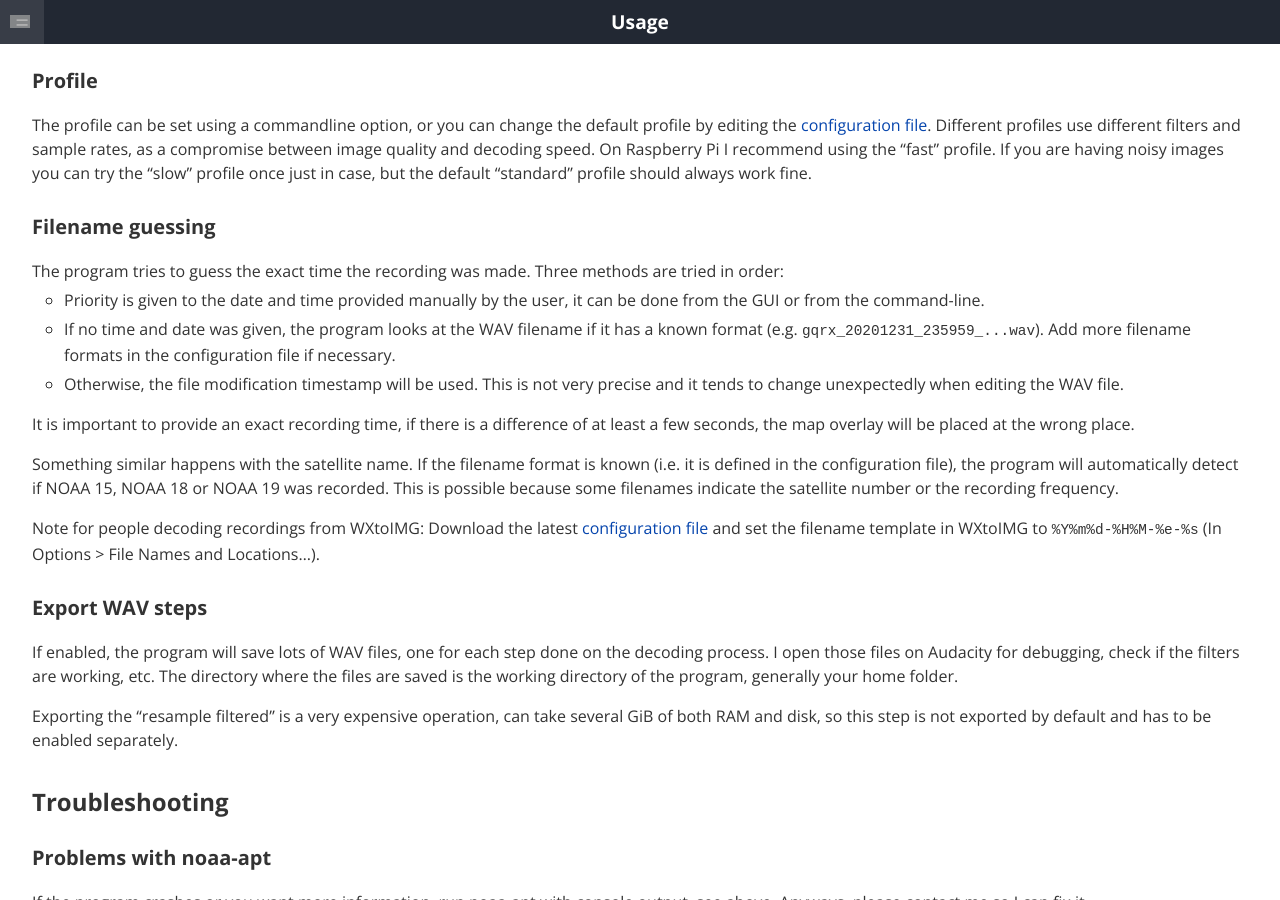
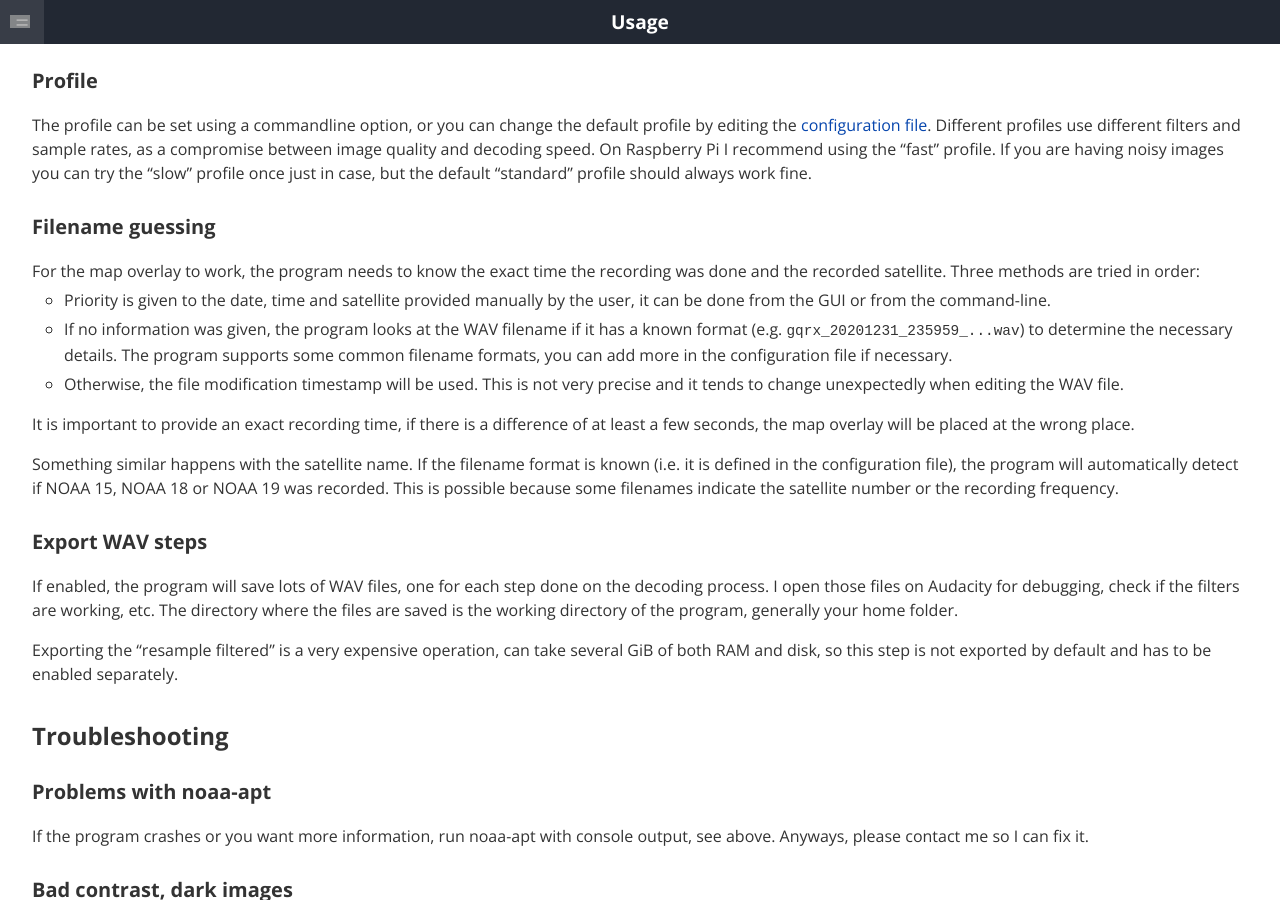
Before and after one commit to martinber/noaa-apt, a Jekyll site: the page built from docs/usage.md, in a window 1280 px wide and 900 px high, scrolled down 7232 px. Built offline with Jekyll 4.4.1, drawn with Linux system fonts in a browser that asks for light colours.

Commit message:
Documentation

```diff
--- a/docs/usage.md
+++ b/docs/usage.md
@@ -317,15 +317,16 @@ images you can try the "slow" profile once just in case, but the default
 
 ### Filename guessing
 
-The program tries to guess the exact time the recording was made. Three methods
-are tried in order:
+For the map overlay to work, the program needs to know the exact time the
+recording was done and the recorded satellite. Three methods are tried in order:
 
-- Priority is given to the date and time provided manually by the user, it can
-    be done from the GUI or from the command-line.
+- Priority is given to the date, time and satellite provided manually by the
+    user, it can be done from the GUI or from the command-line.
 
-- If no time and date was given, the program looks at the WAV filename if it has
-    a known format (e.g. `gqrx_20201231_235959_...wav`). Add more filename
-    formats in the configuration file if necessary.
+- If no information was given, the program looks at the WAV filename if it has
+    a known format (e.g. `gqrx_20201231_235959_...wav`) to determine the
+    necessary details. The program supports some common filename formats, you
+    can add more in the configuration file if necessary.
 
 - Otherwise, the file modification timestamp will be used. This is not very
     precise and it tends to change unexpectedly when editing the WAV file.
@@ -338,10 +339,6 @@ known (i.e. it is defined in the configuration file), the program will
 automatically detect if NOAA 15, NOAA 18 or NOAA 19 was recorded. This is
 possible because some filenames indicate the satellite number or the recording
 frequency.
-
-Note for people decoding recordings from WXtoIMG: Download the latest
-[configuration file](./default_settings.toml) and set the filename template
-in WXtoIMG to `%Y%m%d-%H%M-%e-%s` (In Options > File Names and Locations...).
 
 ### Export WAV steps
 
```
